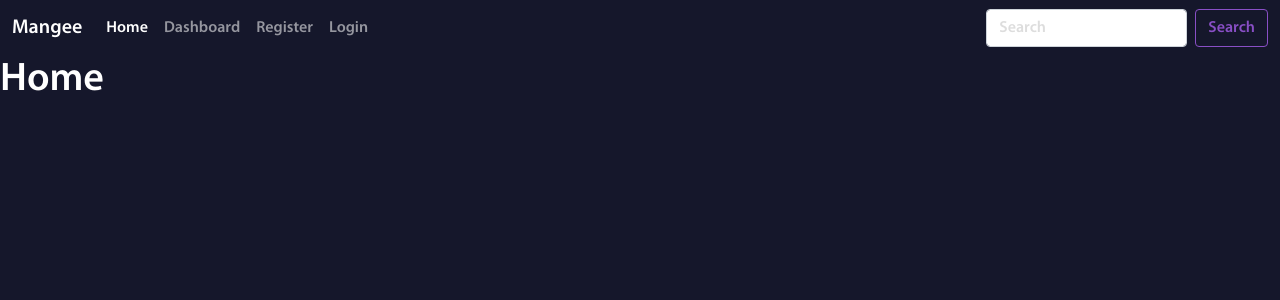
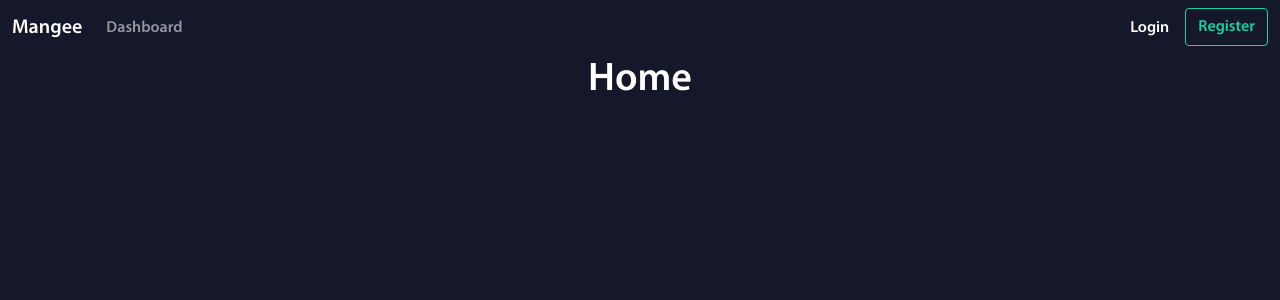
Before and after one commit to ur-uw/crm, a Vue app in the folder crm-vue/: page / in a window 1280 px wide. Shown: the top 300 px of the page. Built offline with nearby package versions, Linux system fonts and the light colour scheme; what vue-sweetalert2 would draw is missing.

Commit message:
Add auth route guards

```diff
--- a/crm-vue/src/App.vue
+++ b/crm-vue/src/App.vue
@@ -1,49 +1,14 @@
 <template>
-    <nav class="navbar navbar-expand-lg navbar-dark bg-primary">
-        <div class="container-fluid">
-            <router-link class="navbar-brand" to="/">Mangee</router-link>
-            <button
-                class="navbar-toggler"
-                type="button"
-                data-bs-toggle="collapse"
-                data-bs-target="#navbarSupportedContent"
-                aria-controls="navbarSupportedContent"
-                aria-expanded="false"
-                aria-label="Toggle navigation"
-            >
-                <span class="navbar-toggler-icon"></span>
-            </button>
-            <div class="collapse navbar-collapse" id="navbarSupportedContent">
-                <ul class="navbar-nav me-auto mb-2 mb-lg-0">
-                    <li class="nav-item">
-                        <a class="nav-link active" aria-current="page" href="#">Home</a>
-                    </li>
-
-                    <li class="nav-item">
-                        <router-link class="nav-link" to="dashboard">Dashboard</router-link>
-                    </li>
-                    <li class="nav-item">
-                        <router-link class="nav-link" to="register">Register</router-link>
-                    </li>
-                    <li class="nav-item">
-                        <router-link class="nav-link" to="login">Login</router-link>
-                    </li>
-                </ul>
-                <form class="d-flex">
-                    <input
-                        class="form-control me-2"
-                        type="search"
-                        placeholder="Search"
-                        aria-label="Search"
-                    />
-                    <button class="btn btn-outline-custom-purple" type="submit">Search</button>
-                </form>
-            </div>
-        </div>
-    </nav>
+    <the-nav-bar></the-nav-bar>
     <router-view />
 </template>
+<script lang="ts">
+    import { defineComponent } from "vue";
+    import TheNavBar from "@/components/TheNavBar.vue";
+    export default defineComponent({
+        components: { TheNavBar },
+        name: "App"
+    });
+</script>
 
-<style lang="scss">
-
-</style>
+<style lang="scss"></style>
--- /dev/null
+++ b/crm-vue/src/components/TheNavBar.vue
@@ -0,0 +1,42 @@
+<template>
+    <nav class="navbar navbar-expand-lg navbar-dark bg-primary">
+        <div class="container-fluid">
+            <router-link class="navbar-brand" to="/">Mangee</router-link>
+            <button
+                class="navbar-toggler"
+                type="button"
+                data-bs-toggle="collapse"
+                data-bs-target="#navbarSupportedContent"
+                aria-controls="navbarSupportedContent"
+                aria-expanded="false"
+                aria-label="Toggle navigation"
+            >
+                <span class="navbar-toggler-icon"></span>
+            </button>
+            <div class="collapse navbar-collapse" id="navbarSupportedContent">
+                <ul class="navbar-nav me-auto mb-2 mb-lg-0">
+                    <li class="nav-item">
+                        <router-link class="nav-link" to="dashboard">Dashboard</router-link>
+                    </li>
+                </ul>
+                <div class="d-flex text-white">
+                    <div class="nav-item">
+                        <router-link class="nav-link text-white" to="login">Login</router-link>
+                    </div>
+                    <div class="nav-item">
+                        <router-link class="btn btn-outline-success" to="register"
+                            >Register</router-link
+                        >
+                    </div>
+                </div>
+            </div>
+        </div>
+    </nav>
+</template>
+<script lang="ts">
+    import { defineComponent } from "vue";
+
+    export default defineComponent({
+        setup() {}
+    });
+</script>
--- a/crm-vue/src/main.ts
+++ b/crm-vue/src/main.ts
@@ -19,6 +19,8 @@ const app = createApp(App)
     .use(router)
     .use(VueSweetalert2)
     .component('fa', FontAwesomeIcon);
+
+// ? GLOBAL DIRECTIVES
 app.directive('focus', {
     // When the bound element is mounted into the DOM...
     mounted(el: HTMLElement) {
--- a/crm-vue/src/router/index.ts
+++ b/crm-vue/src/router/index.ts
@@ -1,9 +1,13 @@
 
-import { createRouter, createWebHistory, RouteRecordRaw } from 'vue-router';
-import Dashboard from '../views/Dashboard.vue';
-import Home from '../views/Home.vue';
-import Login from '../views/Login.vue';
-import Register from '../views/Register.vue';
+
+import { createRouter, createWebHistory, NavigationGuardNext, RouteLocationNormalized, RouteRecordRaw } from 'vue-router';
+
+import { store as myStore } from '@/store';
+import Dashboard from '@/views/Dashboard.vue';
+import Home from '@/views/Home.vue';
+import Login from '@/views/Login.vue';
+import Register from '@/views/Register.vue';
+
 const routes: Array<RouteRecordRaw> = [
     {
         path: '/',
@@ -19,6 +23,7 @@ const routes: Array<RouteRecordRaw> = [
         component: Dashboard,
         meta: {
             title: 'Dashboard',
+            auth: true,
         },
     },
     {
@@ -27,6 +32,7 @@ const routes: Array<RouteRecordRaw> = [
         component: Login,
         meta: {
             title: 'Login',
+            auth: false,
         },
     },
     {
@@ -35,6 +41,7 @@ const routes: Array<RouteRecordRaw> = [
         component: Register,
         meta: {
             title: 'Register',
+            auth: false,
         },
     },
 ];
@@ -43,9 +50,25 @@ const router = createRouter({
     history: createWebHistory(import.meta.env.BASE_URL),
     routes,
 });
+const store = myStore;
 
 router.beforeEach((to, from, next) => {
-    document.title = `${to.meta.title}`;
-    next();
+    authGuard(to, from, next);
 });
+const authGuard = (to: RouteLocationNormalized, from: RouteLocationNormalized, next: NavigationGuardNext
+) => {
+    const routeProtected = to.meta.auth && 'auth' in to.meta;
+    if (routeProtected && !store.getters.isUserLoggedIn) {
+        document.title = "Login";
+        next('/login');
+    } else if (!routeProtected && store.getters.isUserLoggedIn) {
+        document.title = "Dashboard";
+        next('/dashboard');
+    } else {
+        document.title = `${to.meta.title}`;
+        next();
+    }
+};
+
+
 export default router;
--- a/crm-vue/src/store/modules/auth/getters.ts
+++ b/crm-vue/src/store/modules/auth/getters.ts
@@ -10,5 +10,8 @@ export const getters: GetterTree<AuthStateTypes, IRootState> &
   },
   getToken(state: AuthStateTypes): string | null {
     return state.token;
+  },
+  isUserLoggedIn(state: AuthStateTypes): boolean {
+    return state.isLoggedIn;
   }
 };
--- a/crm-vue/src/store/store_interfaces/auth_store_interface.ts
+++ b/crm-vue/src/store/store_interfaces/auth_store_interface.ts
@@ -16,6 +16,7 @@ export interface AuthStateTypes {
 export interface AuthGettersTypes {
     getCurrentUser(state: AuthStateTypes): User | null;
     getToken(state: AuthStateTypes): string | null;
+    isUserLoggedIn(state: AuthStateTypes): boolean;
 }
 
 export type AuthMutationsTypes<S = AuthStateTypes> = {
--- a/crm-vue/src/views/Home.vue
+++ b/crm-vue/src/views/Home.vue
@@ -1,5 +1,5 @@
 <template>
-    <h1>Home</h1>
+    <h1 class="text-center">Home</h1>
 </template>
 <script lang="ts">
     import { defineComponent } from "vue";
```
